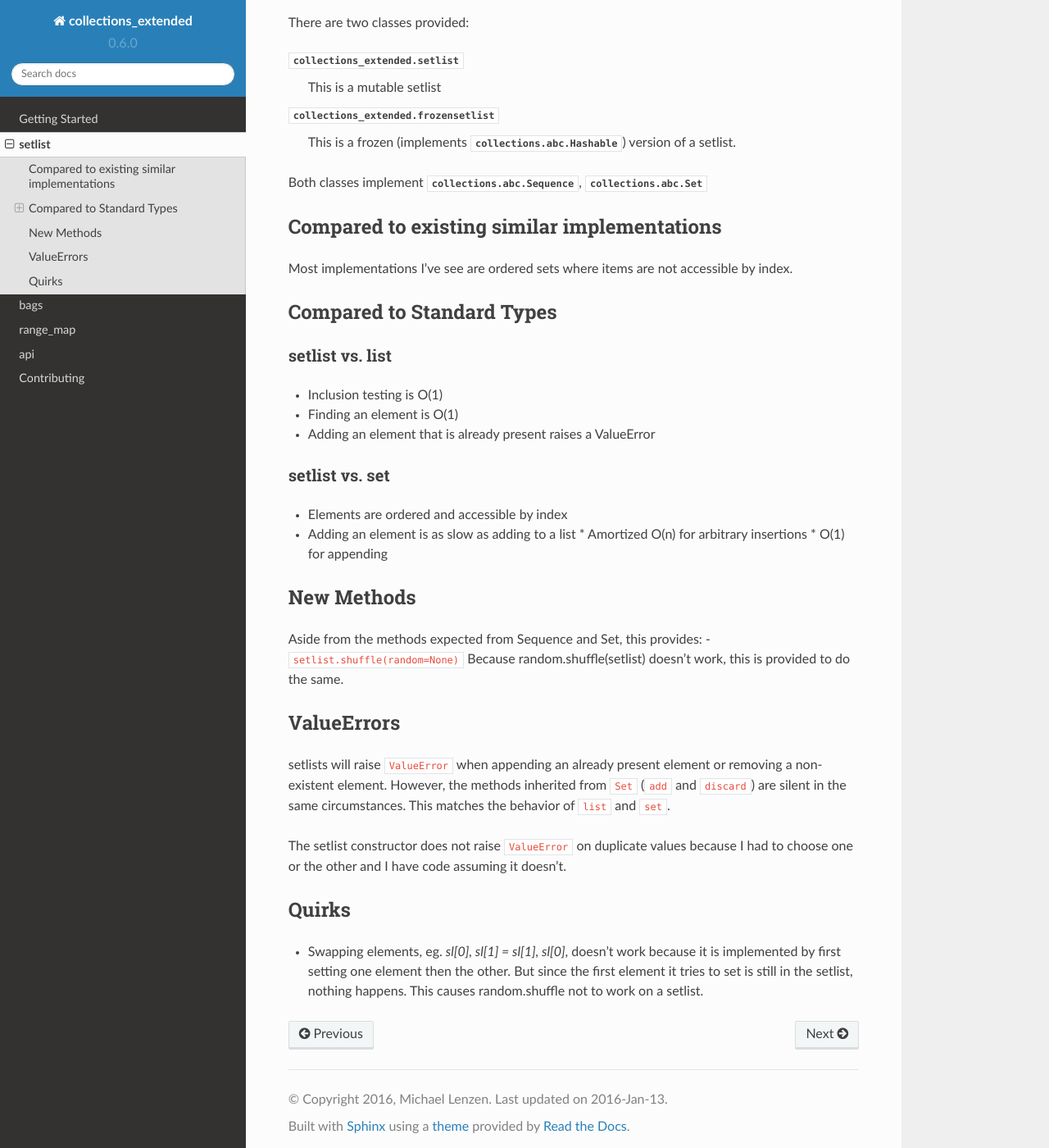
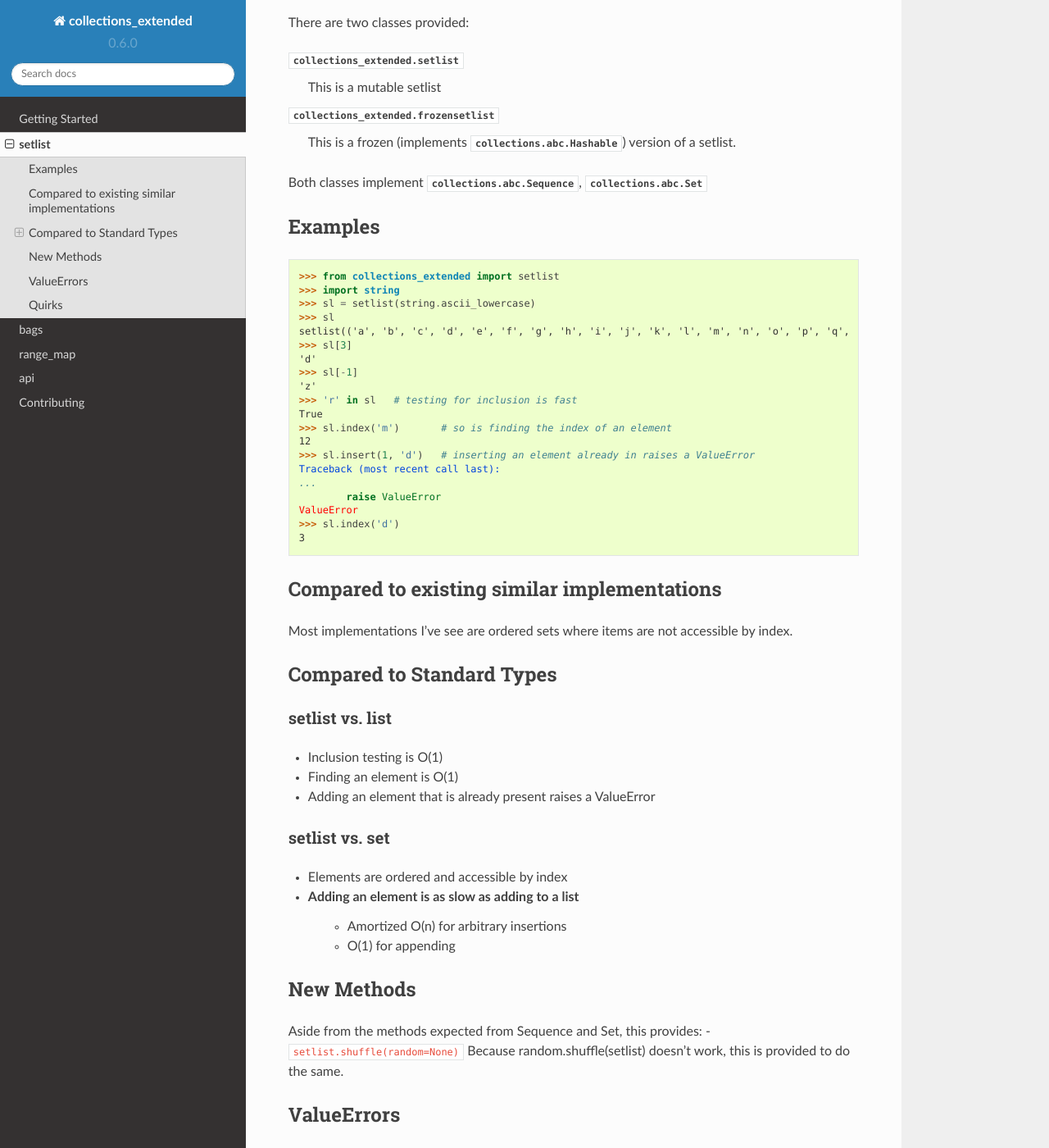
Before and after one commit to mlenzen/collections-extended, a Sphinx documentation site: the page built from docs/setlists.rst, in a window 1280 px wide and 1400 px high, scrolled down 315 px. Shown: the whole window at 82% size. Built offline with Sphinx 7.4.7 and the Read the Docs theme 2.0.0, drawn with Linux system fonts in a browser that asks for light colours; some of the changed text lies outside the part shown.

Commit message:
Fix #33 - add examples to setlists doc page.

```diff
--- a/docs/setlists.rst
+++ b/docs/setlists.rst
@@ -2,7 +2,7 @@ setlist
 =======
 
 A ``setlist`` is an ordered, indexed
-collection with unique elements.  It it more than just an **ordered Set**
+collection with unique elements.	It it more than just an **ordered Set**
 in that the elements are accessible by index (ie. not just a linked set).
 
 However, ``setlist``'s are not comparable like sets or lists. Equality
@@ -12,11 +12,38 @@ because we'd have to choose to compare by order or by set comparison.
 There are two classes provided:
 
 :class:`collections_extended.setlist`
-  This is a mutable setlist
+	This is a mutable setlist
 :class:`collections_extended.frozensetlist`
-  This is a frozen (implements :class:`collections.abc.Hashable`) version of a setlist.
+	This is a frozen (implements :class:`collections.abc.Hashable`) version of a setlist.
 
 Both classes implement :class:`collections.abc.Sequence`, :class:`collections.abc.Set`
+
+Examples
+--------
+
+.. code:: python
+
+	>>> from collections_extended import setlist
+	>>> import string
+	>>> sl = setlist(string.ascii_lowercase)
+	>>> sl
+	setlist(('a', 'b', 'c', 'd', 'e', 'f', 'g', 'h', 'i', 'j', 'k', 'l', 'm', 'n', 'o', 'p', 'q', 'r', 's', 't', 'u', 'v', 'w', 'x', 'y', 'z'))
+	>>> sl[3]
+	'd'
+	>>> sl[-1]
+	'z'
+	>>> 'r' in sl	# testing for inclusion is fast
+	True
+	>>> sl.index('m')	# so is finding the index of an element
+	12
+	>>> sl.insert(1, 'd')	# inserting an element already in raises a ValueError
+	Traceback (most recent call last):
+	...
+		raise ValueError
+	ValueError
+	>>> sl.index('d')
+	3
+
 
 Compared to existing similar implementations
 --------------------------------------------
@@ -39,8 +66,8 @@ setlist vs. set
 
 * Elements are ordered and accessible by index
 * Adding an element is as slow as adding to a list
-  * Amortized O(n) for arbitrary insertions
-  * O(1) for appending
+	* Amortized O(n) for arbitrary insertions
+	* O(1) for appending
 
 New Methods
 -----------
@@ -60,6 +87,6 @@ because I had to choose one or the other and I have code assuming it doesn't.
 Quirks
 ------
 * Swapping elements, eg. `sl[0], sl[1] = sl[1], sl[0]`, doesn't work because
-  it is implemented by first setting one element then the other. But since
-  the first element it tries to set is still in the setlist, nothing happens.
-  This causes random.shuffle not to work on a setlist.
+	it is implemented by first setting one element then the other. But since
+	the first element it tries to set is still in the setlist, nothing happens.
+	This causes random.shuffle not to work on a setlist.
```
